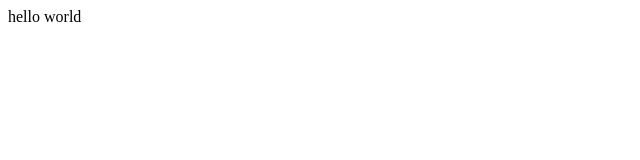
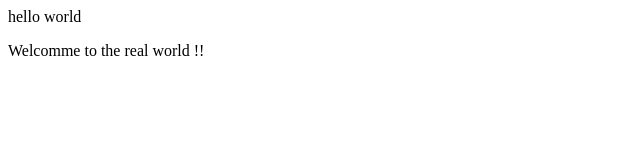
Before and after one commit to Aditya-Sachdeva/Aditya-Sachdeva-demo, a plain HTML site: page index.html in a window 1280 px wide. Shown: the whole page, without its empty margins (0-640 px from the left). Drawn offline with Linux system fonts and the light colour scheme.

Commit message:
Added another paragraph

```diff
--- a/index.html
+++ b/index.html
@@ -1 +1,2 @@
 <p>hello world</p>
+<p>Welcomme to the real world !!</p>
```
